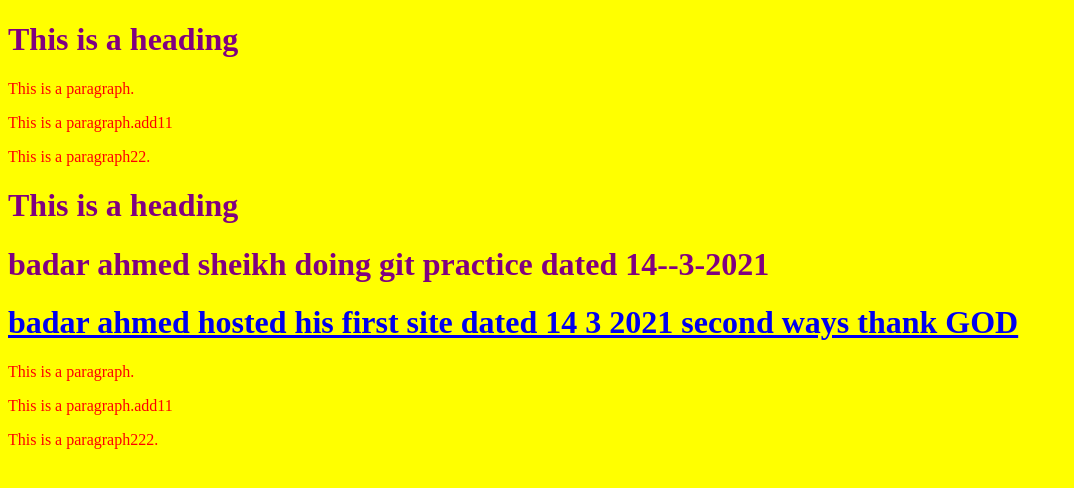
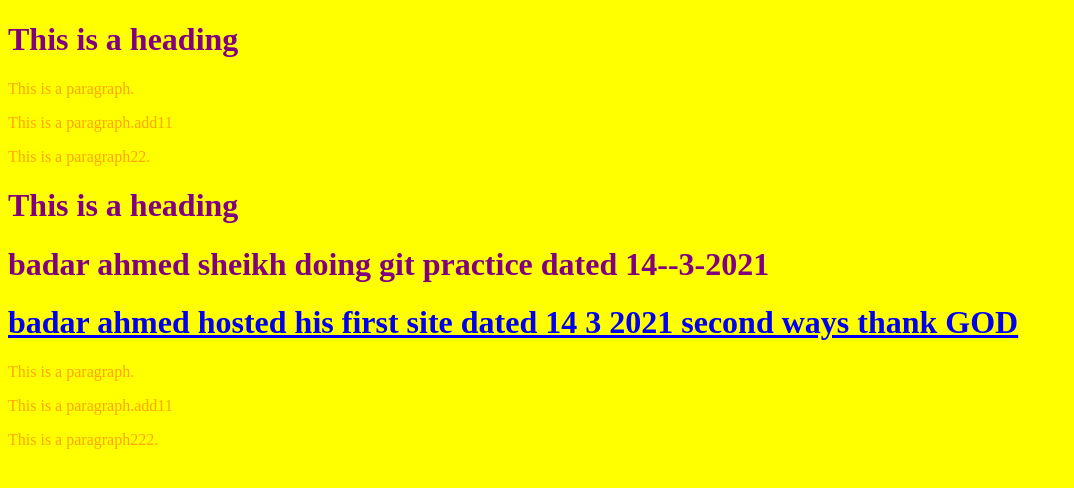
Before and after one commit to badrmerchant/seondwayof-repository, a plain HTML site: page index.html in a window 1280 px wide. Shown: the whole page, without its empty margins (0-1074 px from the left). Drawn offline with Linux system fonts and the light colour scheme.

Commit message:
second color is changed ok

```diff
--- a/style.css
+++ b/style.css
@@ -1,3 +1,3 @@
 body {background-color: yellow;}
 h1   {color: purple;}
-p    {color: red;}
+p    {color: orange;}
```
